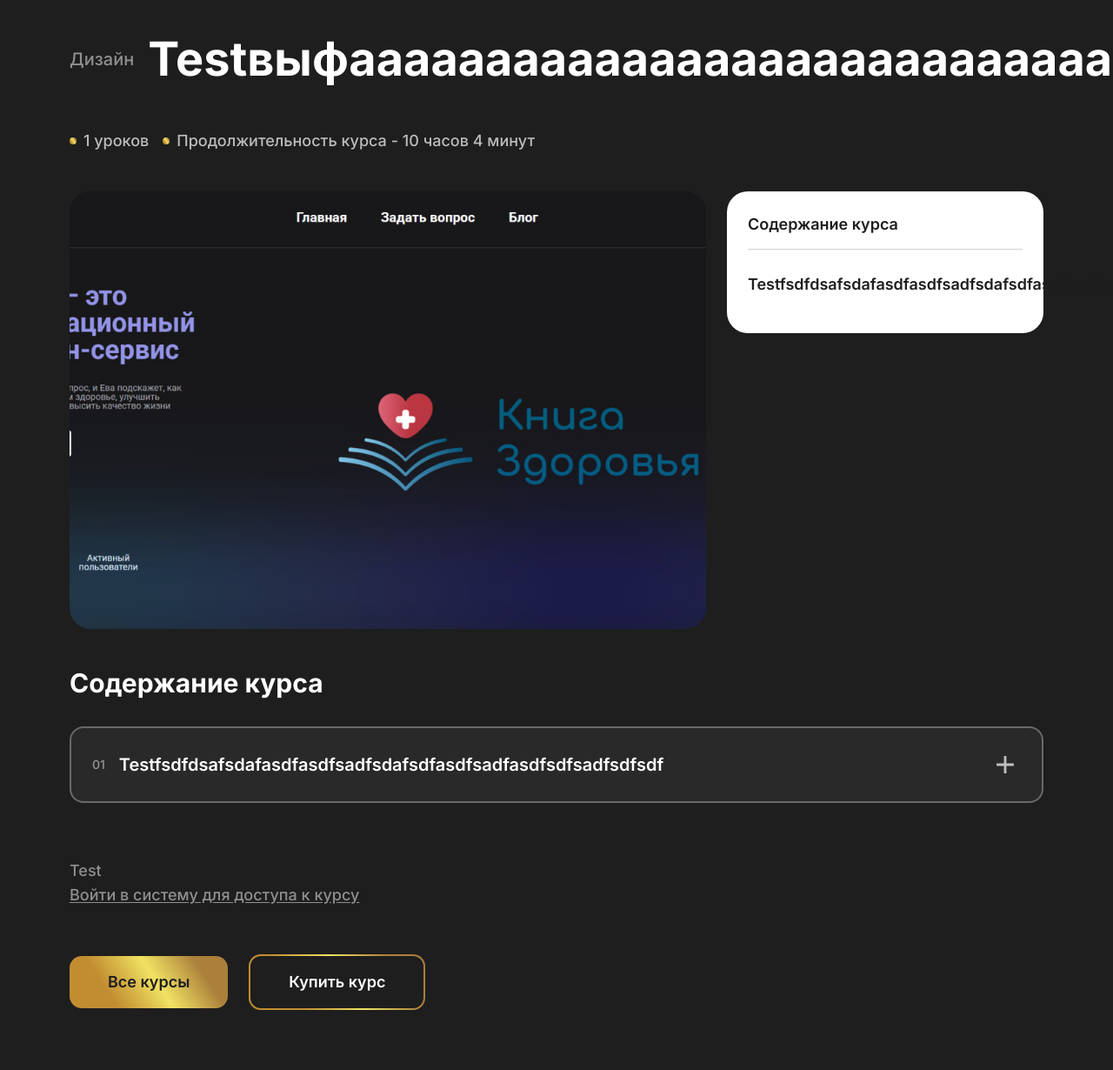
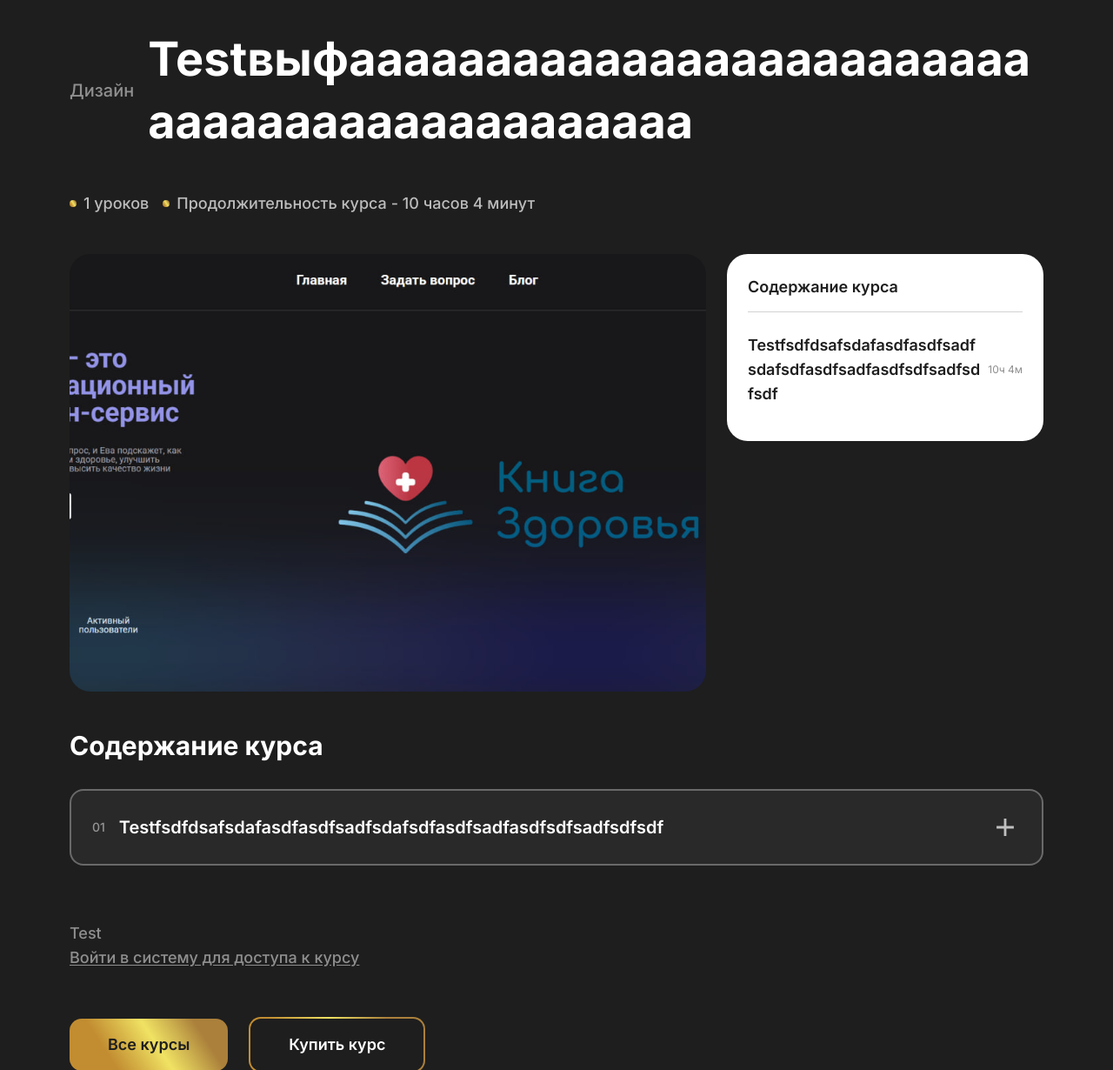
Before and after one commit to bobojonov-sobirjon/ProfactiveMiniLMS, a Django app: page /courses/course/17/ in a window 1280 px wide; the page is wider, and only the part inside the window is pictured. Shown: the part 152-1382 px from the top of that part at 87% size. Run offline with Django 5.2, Linux system fonts and the light colour scheme; data comes from the database, SQL or seed files in the repository; both versions use the stored data as it was after the commit.

Commit message:
fix: исправить переполнение текста в шаблонах

```diff
--- a/templates/blog.html
+++ b/templates/blog.html
@@ -35,10 +35,10 @@
             {% endif %}
           </div>
           <div class="p-4 lg:p-6">
-            <h4 class="text-primary text-lg lg:text-basic-23/8.75 mb-2 md:mb-3.5">
+            <h4 class="text-primary text-lg lg:text-basic-23/8.75 mb-2 md:mb-3.5 break-words">
               {{ blog.title }}
             </h4>
-            <p class="text-primary/50 lg:text-lg/7 mb-5 md:mb-8 lg:mb-11 font-medium">
+            <p class="text-primary/50 lg:text-lg/7 mb-5 md:mb-8 lg:mb-11 font-medium break-words">
               {{ blog.description|truncatewords:20 }}
             </p>
           </div>
--- a/templates/course-catalogue.html
+++ b/templates/course-catalogue.html
@@ -125,8 +125,8 @@
               </div>
 
               <div class="p-6">
-                <h3 class="text-xl font-bold text-primary mb-3 line-clamp-2 h-15">{{ course.name }}</h3>
-                <p class="text-gray-800 text-sm mb-4 line-clamp-3">{{ course.description|truncatewords:8 }}</p>
+                <h3 class="text-xl font-bold text-primary mb-3 line-clamp-2 h-15 break-words">{{ course.name }}</h3>
+                <p class="text-gray-800 text-sm mb-4 line-clamp-3 break-words">{{ course.description|truncatewords:8 }}</p>
 
                 <div class="flex items-center justify-between">
                   <div class="flex items-center space-x-2">
@@ -135,7 +135,6 @@
                       Популярный
                     </span>
                     {% endif %}
-                    <span class="text-primary/60 text-sm">{{ course.category.name }}</span>
                   </div>
 
                   <a href="{% url 'courses:course_detail' course.id %}"
--- a/templates/we-course.html
+++ b/templates/we-course.html
@@ -12,11 +12,11 @@
     <section class="mb-12 md:mb-20 lg:mb-31 pt-8">
       <div>
         <div class="w-full mb-5 md:mb-8 lg:mb-11" data-aos="fade-down" data-aos-delay="100">
-          <div class="flex items-center gap-4 mb-3.5">
-            <p class="font-medium md:text-lg lg:text-xl text-white/50">
+          <div class="flex items-center gap-4 mb-3.5 min-w-0 md:flex-row flex-col justify-center items-center">
+            <p class="font-medium md:text-lg lg:text-xl text-white/50 flex-shrink-0">
               {{ course.category.name }}
             </p>
-            <h2 class="text-2xl md:text-basic-40 lg:text-[54px]">
+            <h2 class="text-2xl md:text-basic-40 lg:text-[54px] text-center md:text-left text-force-wrap">
               {{ course.name }}
             </h2>
           </div>
@@ -25,12 +25,12 @@
         <!-- Course Statistics -->
         <div class="flex flex-wrap gap-4 mb-6 md:mb-8 lg:mb-11" data-aos="fade-up" data-aos-delay="200">
           <div class="flex items-center gap-2 text-white/70">
-            <span class="w-2 h-2 bg-gradient-display rounded-full"></span>
+            <span class="w-2 h-2 bg-gradient-display rounded-full flex-shrink-0"></span>
             <span class="font-medium">{{ total_lessons }} уроков</span>
           </div>
-          <div class="flex items-center gap-2 text-white/70">
-            <span class="w-2 h-2 bg-gradient-display rounded-full"></span>
-            <span class="font-medium">Продолжительность курса - {{ total_duration_hours }} часов{% if total_duration_minutes > 0 %} {{ total_duration_minutes }} минут{% endif %}</span>
+          <div class="flex items-center gap-2 text-white/70 min-w-0">
+            <span class="w-2 h-2 bg-gradient-display rounded-full flex-shrink-0"></span>
+            <span class="font-medium break-words">Продолжительность курса - {{ total_duration_hours }} часов{% if total_duration_minutes > 0 %} {{ total_duration_minutes }} минут{% endif %}</span>
           </div>
         </div>
 
@@ -59,9 +59,9 @@
                 {% if chapters_with_content %}
                   {% for chapter_data in chapters_with_content %}
                     <div class="mb-4">
-                      <div class="flex items-center justify-between">
-                        <h5 class="font-semibold text-primary">{{ chapter_data.chapter.title }}</h5>
-                        <div class="text-xs text-primary/50">
+                      <div class="flex items-center justify-between gap-2 min-w-0">
+                        <h5 class="font-semibold text-primary flex-1 break-words min-w-0">{{ chapter_data.chapter.title }}</h5>
+                        <div class="text-xs text-primary/50 flex-shrink-0 whitespace-nowrap">
                           {% if chapter_data.total_duration_hours > 0 %}
                             {{ chapter_data.total_duration_hours }}ч {{ chapter_data.total_duration_minutes }}м
                           {% elif chapter_data.total_duration_minutes > 0 %}
@@ -96,9 +96,9 @@
                 {% if chapter_data.chapter.is_activate %}
                   <button @click="open = !open"
                     class="w-full flex items-center justify-between p-4 lg:p-6 hover:bg-white/5 transition-colors">
-                    <div class="flex items-center gap-4">
-                      <span class="text-white/50 font-medium text-sm">{{ forloop.counter|stringformat:"02d" }}</span>
-                      <h4 class="text-white font-semibold text-lg lg:text-xl">{{ chapter_data.chapter.title }}</h4>
+                    <div class="flex items-center gap-4 min-w-0">
+                      <span class="text-white/50 font-medium text-sm flex-shrink-0">{{ forloop.counter|stringformat:"02d" }}</span>
+                      <h4 class="text-white font-semibold text-lg lg:text-xl break-words min-w-0">{{ chapter_data.chapter.title }}</h4>
                     </div>
                     <div class="p-2">
                       <svg :class="open ? 'rotate-45' : ''" class="transition-all duration-500 ease-in-out text-white/70" width="20" height="20"
@@ -110,9 +110,9 @@
                 {% else %}
                   <button @click="alert('Нет доступа')"
                     class="w-full flex items-center justify-between p-4 lg:p-6 opacity-50 hover:opacity-70 transition-opacity">
-                    <div class="flex items-center gap-4">
-                      <span class="text-white/50 font-medium text-sm">{{ forloop.counter|stringformat:"02d" }}</span>
-                      <h4 class="text-white font-semibold text-lg lg:text-xl">{{ chapter_data.chapter.title }}</h4>
+                    <div class="flex items-center gap-4 min-w-0">
+                      <span class="text-white/50 font-medium text-sm flex-shrink-0">{{ forloop.counter|stringformat:"02d" }}</span>
+                      <h4 class="text-white font-semibold text-lg lg:text-xl break-words min-w-0">{{ chapter_data.chapter.title }}</h4>
                     </div>
                     <div class="p-2">
                       <svg class="text-white/30" width="20" height="20" viewBox="0 0 20 20" fill="none" xmlns="http://www.w3.org/2000/svg">
@@ -147,9 +147,9 @@
                                   </svg>
                                 </div>
                                 <div class="flex-1 min-w-0">
-                                  <p class="text-white font-medium break-words">{{ video.title }}</p>
+                                  <p class="text-white font-medium break-words min-w-0">{{ video.title }}</p>
                                   {% if video.description %}
-                                    <p class="text-white/50 text-sm break-words mt-1">{{ video.description|truncatewords:15 }}</p>
+                                    <p class="text-white/50 text-sm break-words mt-1 min-w-0">{{ video.description|truncatewords:15 }}</p>
                                   {% endif %}
                                 </div>
                               </div>
@@ -191,9 +191,9 @@
                                   {% endif %}
                                 </div>
                                 <div class="flex-1 min-w-0">
-                                  <p class="text-white font-medium break-words">{{ material.title }}</p>
+                                  <p class="text-white font-medium break-words min-w-0">{{ material.title }}</p>
                                   {% if material.description %}
-                                    <p class="text-white/50 text-sm break-words mt-1">{{ material.description|truncatewords:15 }}</p>
+                                    <p class="text-white/50 text-sm break-words mt-1 min-w-0">{{ material.description|truncatewords:15 }}</p>
                                   {% endif %}
                                 </div>
                               </div>
@@ -540,6 +540,30 @@
   </div>
 
   <style>
+    /* Text overflow utilities */
+    .text-overflow-ellipsis {
+      overflow: hidden;
+      text-overflow: ellipsis;
+      white-space: nowrap;
+    }
+
+    .text-overflow-wrap {
+      overflow-wrap: break-word;
+      word-wrap: break-word;
+      word-break: break-word;
+      hyphens: auto;
+    }
+
+    .text-force-wrap {
+      word-break: break-all;
+      overflow-wrap: anywhere;
+      hyphens: auto;
+    }
+
+    .min-w-0 {
+      min-width: 0;
+    }
+
     #videoModal {
       animation: fadeIn 0.3s ease-out;
     }
```
Also changed, not shown: templates/index.html (+12 -2 lines), db.sqlite3.
